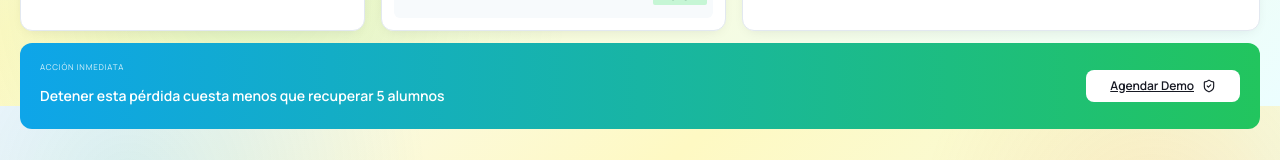
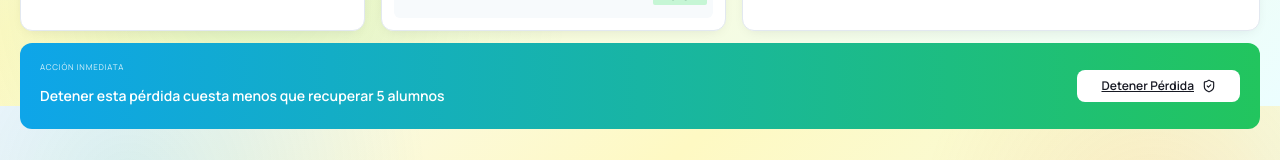
Before and after one commit to castrolabbe2028-ship-it/pelo1, a React (Vite) app in the folder smart-student-calculator/: page / in a window 1280 px wide. Shown: the part 694-854 px from the top of the page. Built offline with nearby package versions, Linux system fonts and the light colour scheme.

Commit message:
CTA: Agendar Demo → Detener Pérdida

```diff
--- a/smart-student-calculator/src/components/DropoutCalculator.tsx
+++ b/smart-student-calculator/src/components/DropoutCalculator.tsx
@@ -80,7 +80,7 @@ const i18n: Record<Lang, Record<string, string>> = {
     chartAmount: 'Monto',
     ctaLabel: 'Acción inmediata',
     ctaText: 'Detener esta pérdida cuesta menos que recuperar 5 alumnos',
-    ctaBtn: 'Agendar Demo',
+    ctaBtn: 'Detener Pérdida',
     navInicio: 'Inicio',
     navFeatures: 'Características',
     navRoles: 'Roles',
@@ -125,7 +125,7 @@ const i18n: Record<Lang, Record<string, string>> = {
     chartAmount: 'Amount',
     ctaLabel: 'Immediate Action',
     ctaText: 'Stopping this loss costs less than recovering 5 students',
-    ctaBtn: 'Schedule Demo',
+    ctaBtn: 'Stop Loss',
     navInicio: 'Home',
     navFeatures: 'Features',
     navRoles: 'Roles',
```
